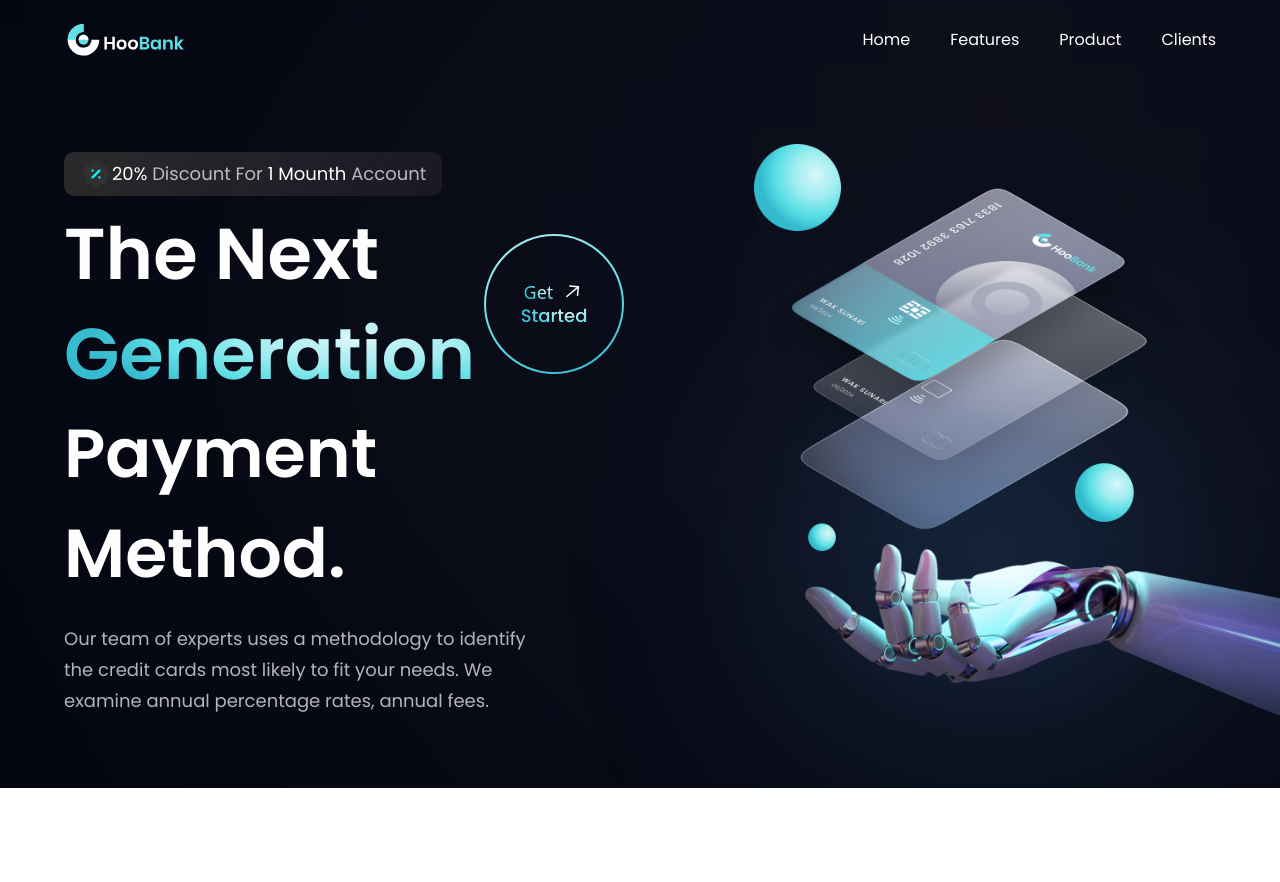
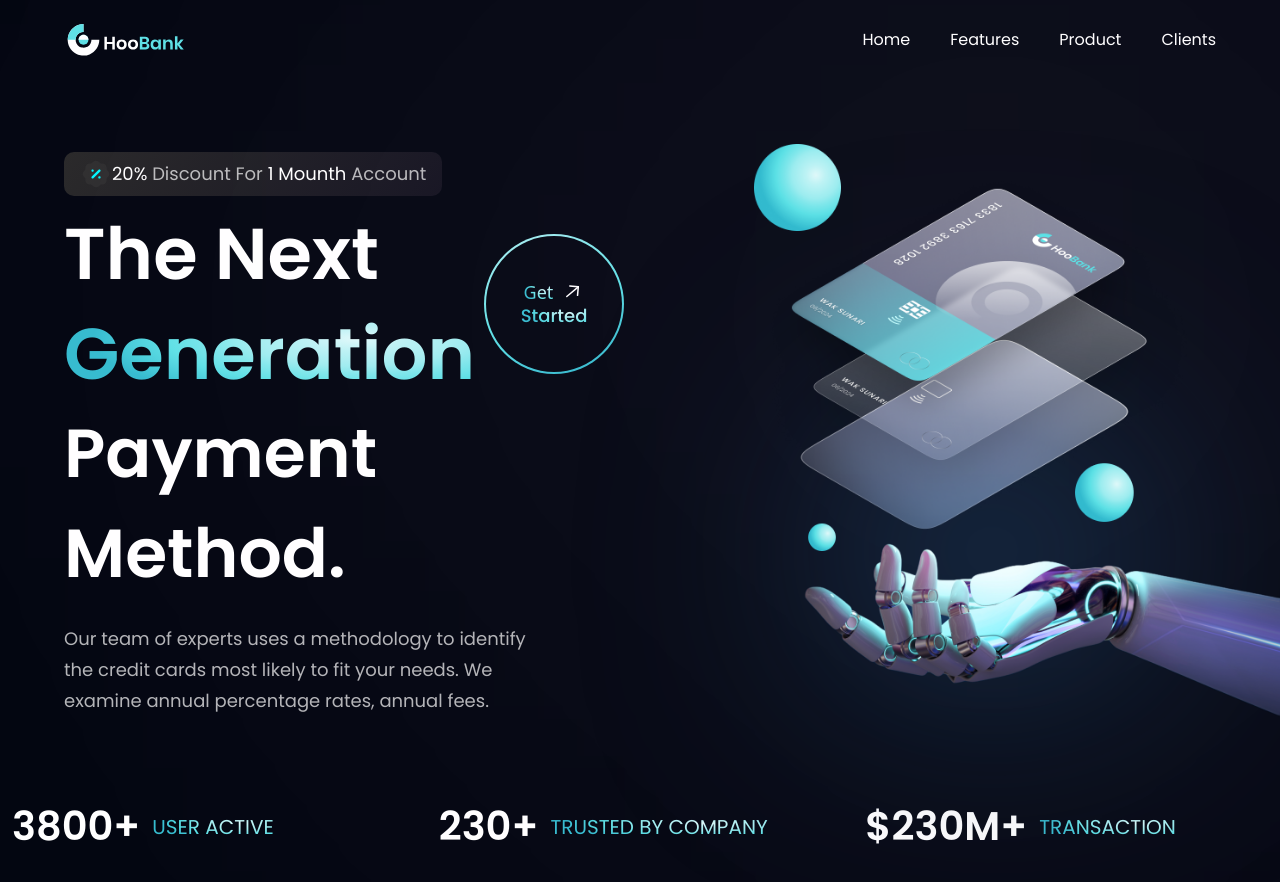
Before and after one commit to theiheu/ReactJS-Project-Bank_Modern_App, a React (Vite) app: page / in a window 1280 px wide. Shown: the top 882 px of the page. Before the commit the page ends 800 px from the top, so only its background shows below. Built offline with nearby package versions, Linux system fonts and the light colour scheme.

Commit message:
stats section

```diff
--- a/src/components/Stats.jsx
+++ b/src/components/Stats.jsx
@@ -1,10 +1,17 @@
-import React from 'react';
+import {stats} from "../constants/index.js";
+import styles from "../constants/style.js";
 
 const Stats = () => {
     return (
-        <div>
+        <section className={`${styles.flexCenter} flex-row flex-wrap sm:mb-20 mb-6`}>
+            {stats.map((stat) => (
+                <div key={stat.id} className={"flex-1 flex justify-start items-center flex-row m-3"}>
+                    <h4 className={"font-poppins font-semibold xs:text-[40px] text-[30px] xs:leading-[53px] leading-[43px] text-white"}>{stat.value}</h4>
+                    <p className={"font-poppins font-normal xs:text-[20px] text-[15px] xs:leading-[26px] leading-[21px] text-gradient uppercase ml-3"}>{stat.title}</p>
+                </div>
+            ))}
 
-        </div>
+        </section>
     );
 };
 
```
